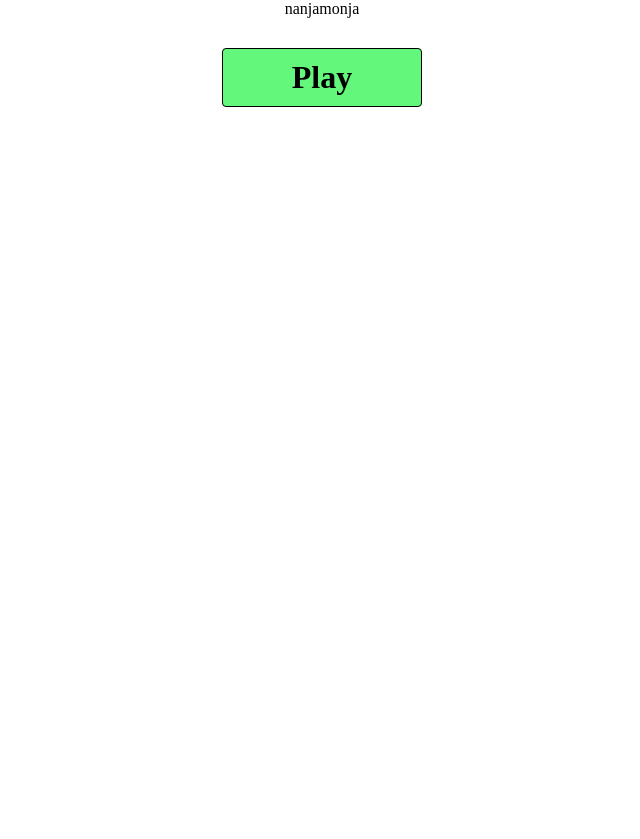
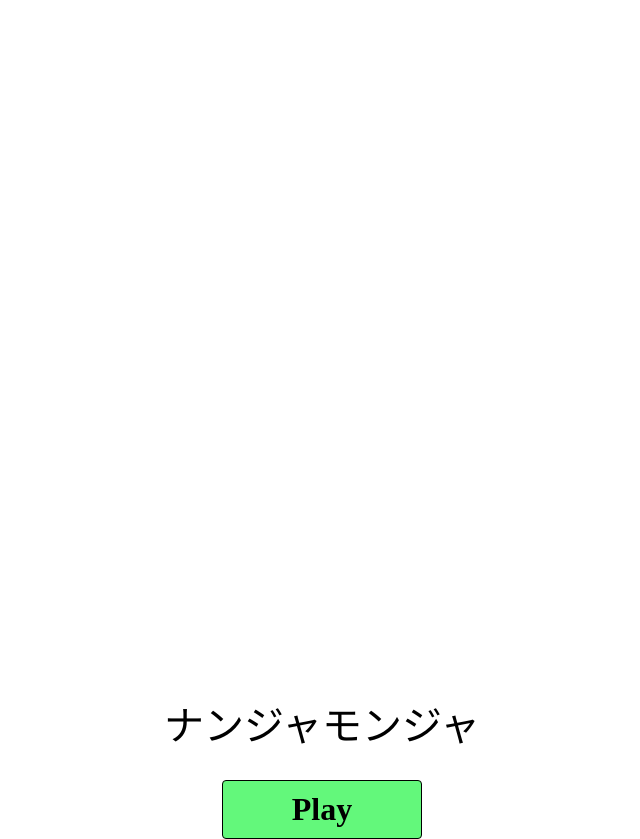
Before and after one commit to ONDENCUP-dominions/Dominion, a Nuxt app: page / in a window 1280 px wide. Shown: the whole page, without its empty margins (318-958 px from the left). Before the commit the page ends 800 px from the top, so only its background shows below. Built offline with nearby package versions, Linux system fonts and the light colour scheme.

Commit message:
topページ作成(#shin1)

```diff
--- a/pages/index.vue
+++ b/pages/index.vue
@@ -3,7 +3,7 @@
 
 <template>
     <div class="flex-content">
-      <div>nanjamonja</div>
+      <div class="title">ナンジャモンジャ</div>
       <Button class="button-position">Play</Button>
     </div>
 </template>
@@ -15,6 +15,10 @@
   justify-content: center;
   align-items: center;
 }
+.title{
+  margin-top: 55%;
+  font-size: 40px;
+}
 .button-position{
   margin-top: 30px;
 }
```
